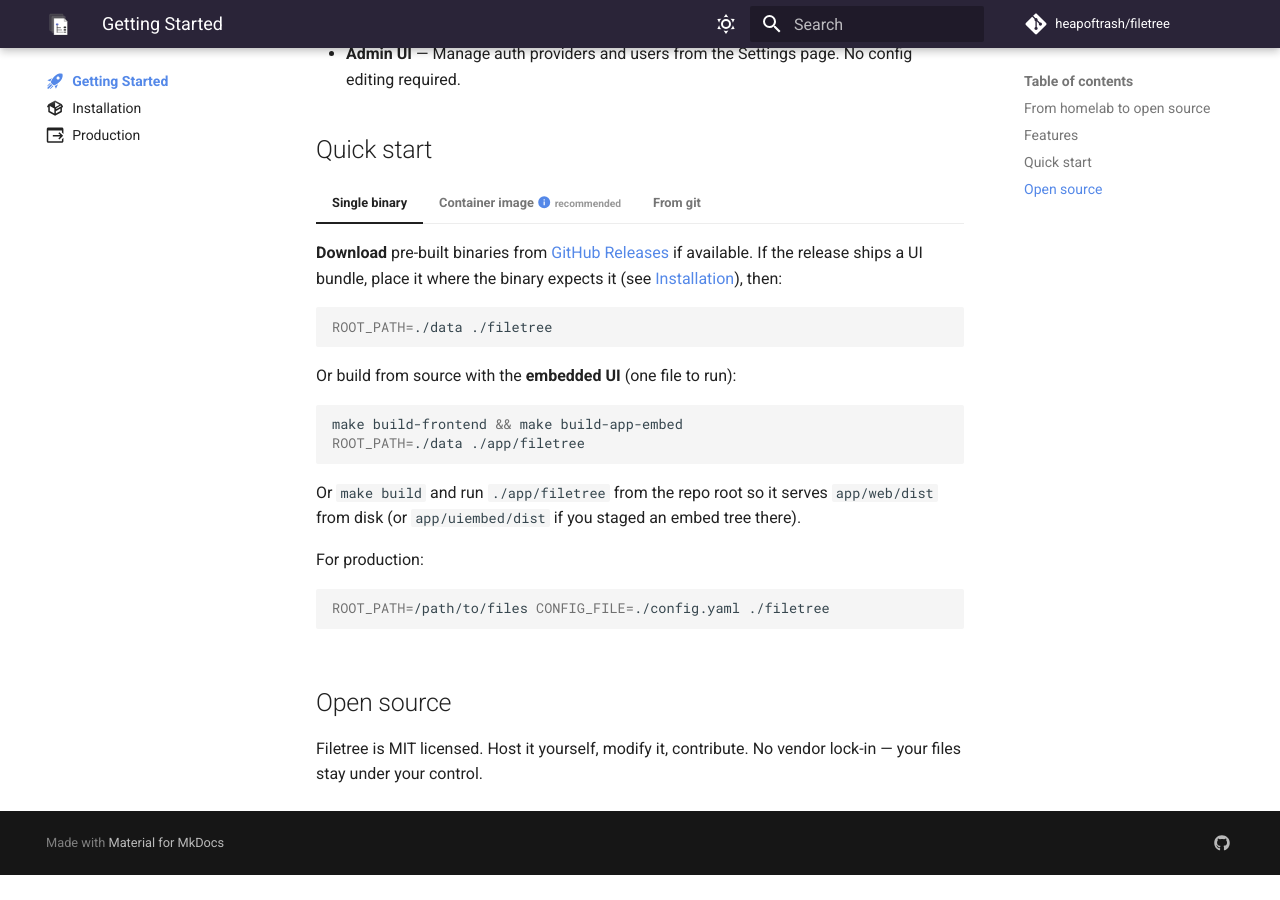
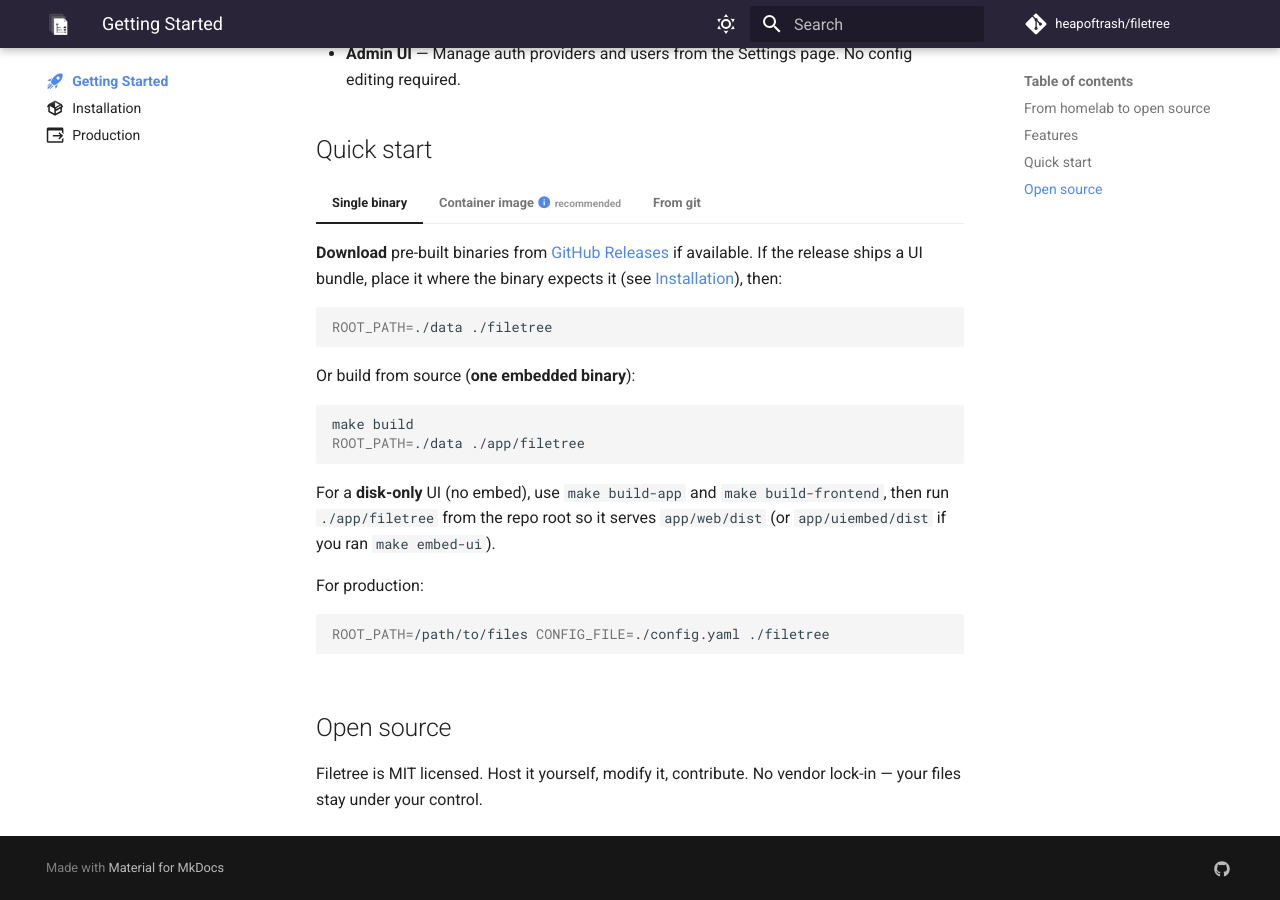
Before and after one commit to heapoftrash/filetree, an MkDocs documentation site: the page built from docs/getting-started/index.md, in a window 1280 px wide and 900 px high, scrolled down 1086 px. Built offline with MkDocs 1.6.1 and Material for MkDocs 9.7.7, drawn with Linux system fonts in a browser that asks for light colours; comment, search, counter and statistics services are not loaded; before the commit the page ends 1961 px from its top, so only the background shows below that.

Commit message:
build(make): default make build to embedded single binary
build and all run build-frontend, embed-ui, and go build -tags embed.
build-app remains for Go-only dev builds; build-app-embed aliases build.
Update README and getting-started docs accordingly.

````diff
--- a/docs/getting-started/index.md
+++ b/docs/getting-started/index.md
@@ -35,14 +35,14 @@
     ROOT_PATH=./data ./filetree
     ```
 
-    Or build from source with the **embedded UI** (one file to run):
+    Or build from source (**one embedded binary**):
 
     ```bash
-    make build-frontend && make build-app-embed
+    make build
     ROOT_PATH=./data ./app/filetree
     ```
 
-    Or `make build` and run `./app/filetree` from the repo root so it serves `app/web/dist` from disk (or `app/uiembed/dist` if you staged an embed tree there).
+    For a **disk-only** UI (no embed), use `make build-app` and `make build-frontend`, then run `./app/filetree` from the repo root so it serves `app/web/dist` (or `app/uiembed/dist` if you ran `make embed-ui`).
 
     For production:
 
````
Also changed, not shown: CONTRIBUTING.md (+1 -1 lines), README.md (+3 -6 lines), docs/getting-started/installation.md (+4 -5 lines), docs/getting-started/production.md (+2 -2 lines), 1 other file.
